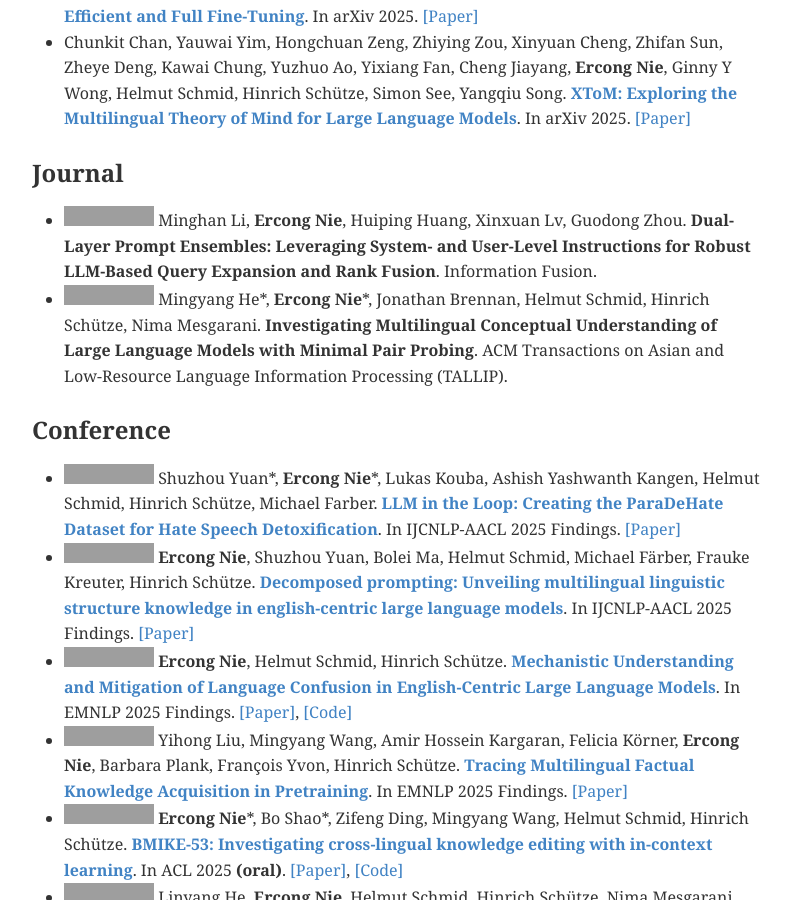
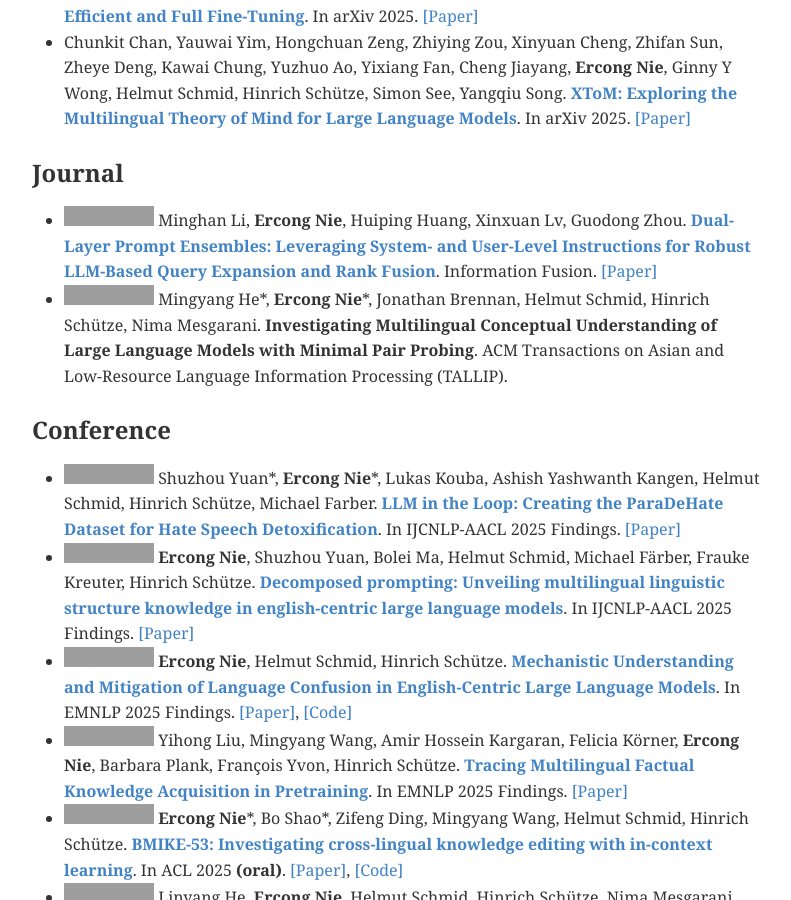
Before and after one commit to ercong21/ercong21.github.io, a Jekyll site: the page built from pages/publications.md, in a window 1280 px wide and 900 px high, scrolled down 676 px, cut to the strip 0-900 px from the top of the window. Shown: the whole strip, without its empty margins (118-909 px from the left). Built offline with Jekyll 4.4.1, drawn with Linux system fonts in a browser that asks for light colours; grey boxes are pictures that could not be loaded.

Commit message:
add paper link

```diff
--- a/pages/publications.md
+++ b/pages/publications.md
@@ -15,7 +15,7 @@ permalink: /publications/
 - Chunkit Chan, Yauwai Yim, Hongchuan Zeng, Zhiying Zou, Xinyuan Cheng, Zhifan Sun, Zheye Deng, Kawai Chung, Yuzhuo Ao, Yixiang Fan, Cheng Jiayang, **Ercong Nie**, Ginny Y Wong, Helmut Schmid, Hinrich Schütze, Simon See, Yangqiu Song. [**XToM: Exploring the Multilingual Theory of Mind for Large Language Models**](https://arxiv.org/pdf/2506.02461). In arXiv 2025. [[Paper]](https://arxiv.org/pdf/2506.02461)
 
 ### Journal
-- ![IF-15.5](https://img.shields.io/badge/SCI-IF:15.5-red) Minghan Li, **Ercong Nie**, Huiping Huang, Xinxuan Lv, Guodong Zhou. **Dual-Layer Prompt Ensembles: Leveraging System- and User-Level Instructions for Robust LLM-Based Query Expansion and Rank Fusion**. Information Fusion.
+- ![IF-15.5](https://img.shields.io/badge/SCI-IF:15.5-red) Minghan Li, **Ercong Nie**, Huiping Huang, Xinxuan Lv, Guodong Zhou. [**Dual-Layer Prompt Ensembles: Leveraging System- and User-Level Instructions for Robust LLM-Based Query Expansion and Rank Fusion**](https://www.sciencedirect.com/science/article/pii/S1566253526000394). Information Fusion. [[Paper]](https://www.sciencedirect.com/science/article/pii/S1566253526000394)
 - ![IF-2.0](https://img.shields.io/badge/SCI-IF:2.0-red) Mingyang He*, **Ercong Nie**\*, Jonathan Brennan, Helmut Schmid, Hinrich Schütze, Nima Mesgarani. **Investigating Multilingual Conceptual Understanding of Large Language Models with Minimal Pair Probing**. ACM Transactions on Asian and Low-Resource Language Information Processing (TALLIP).
 
 ### Conference
```
